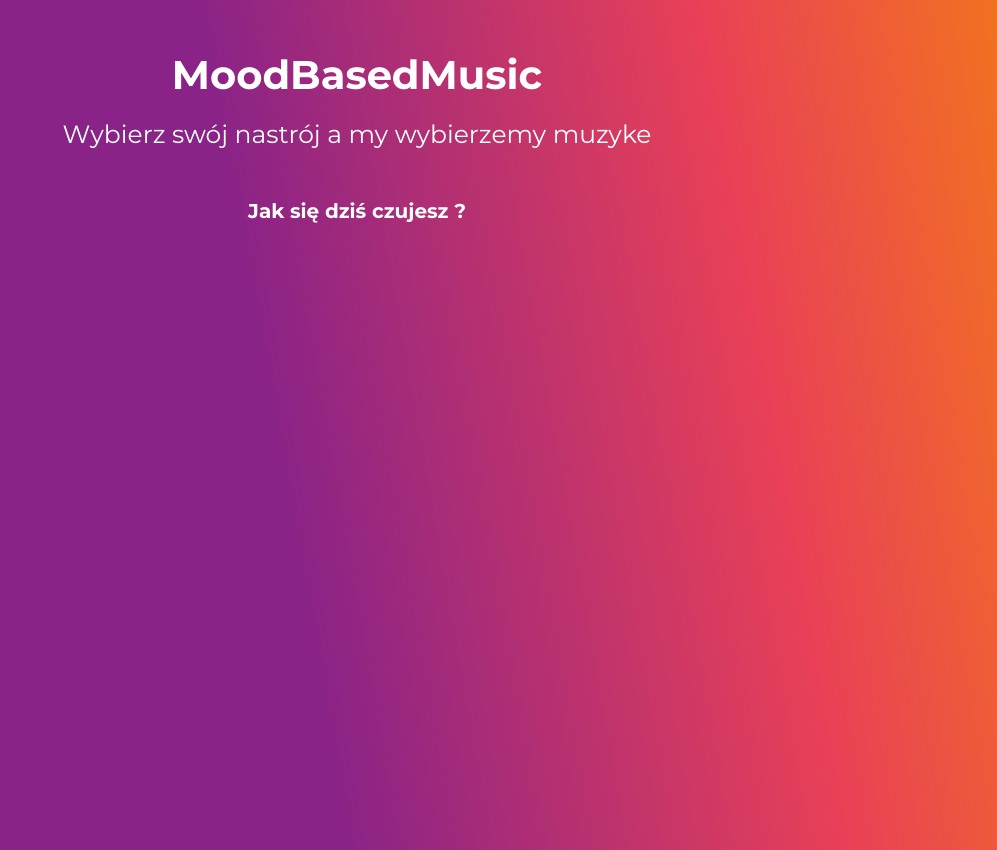
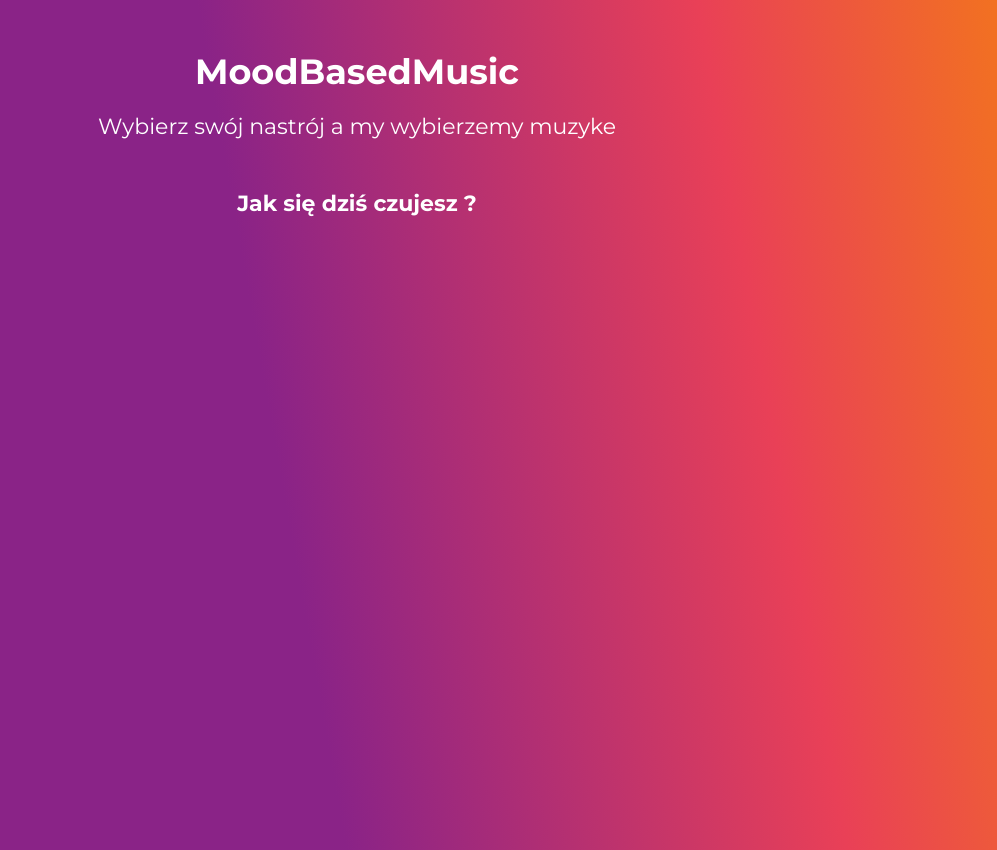
Before and after one commit to vardy41/MoodBasedApp, a React (Vite) app: page / in a window 1280 px wide. Shown: the whole page, without its empty margins (283-1280 px from the left). Built offline with nearby package versions, Linux system fonts and the light colour scheme.

Commit message:
Added styles to MainWrapper component

```diff
--- a/src/components/Header/index.scss
+++ b/src/components/Header/index.scss
@@ -5,12 +5,12 @@
 	text-align: center;
 	margin: 5rem 0;
 	&_heading {
-		font-size: 4rem;
+		font-size: 3.5rem;
 		color: white;
 		margin: 0 0 2rem 0;
 	}
 	&_paragraph {
-		font-size: 2.5rem;
+		font-size: 2.2rem;
 		color: white;
 	}
 }
--- a/src/components/MainWrapper/index.scss
+++ b/src/components/MainWrapper/index.scss
@@ -3,7 +3,7 @@
 	flex-direction: column;
 	align-items: center;
 	&_heading {
-		font-size: 2rem;
+		font-size: 2.2rem;
 		font-weight: bold;
 		color: white;
 	}
```
